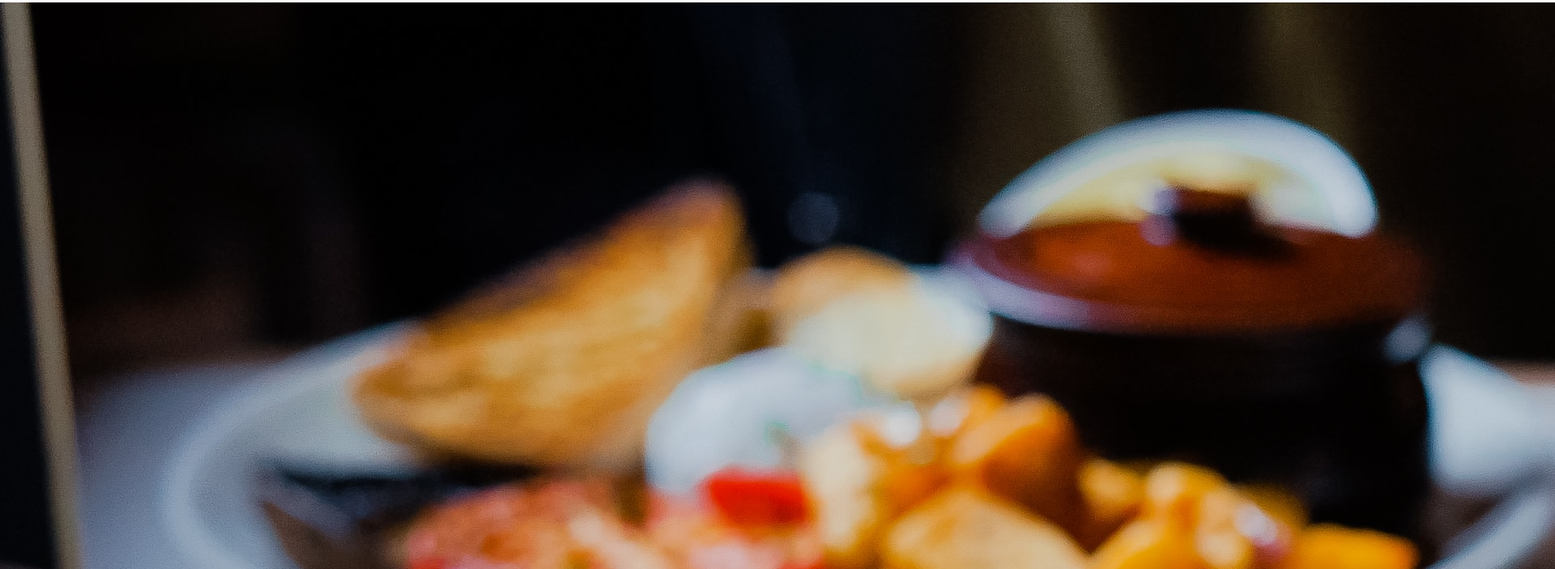
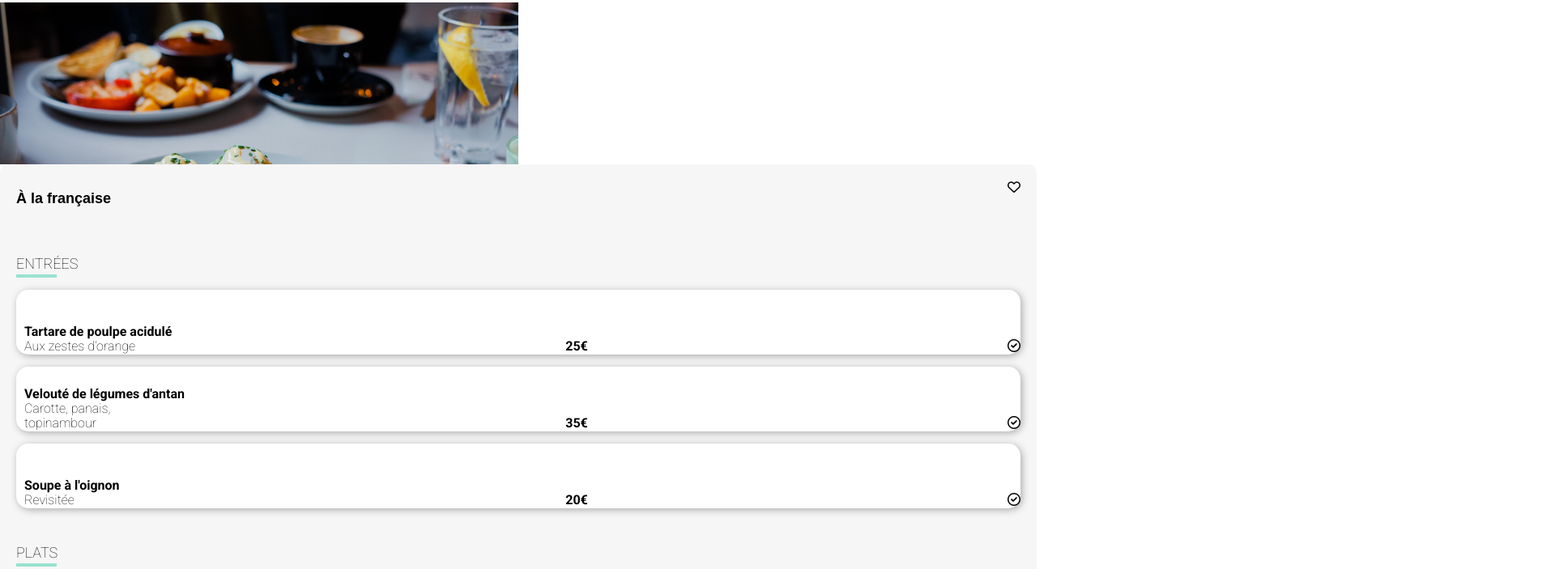
Before and after one commit to TheGoozmeister/Ohmyfood, a website: page francaise.html in a window 1280 px wide. Shown: the part 142-845 px from the top of the page at 81% size, 1920 px wide, since content can reach past the window. Drawn offline with nearby package versions, Linux system fonts and the light colour scheme; files that its build step writes are made by us from their sources; a web font is replaced by a local one.

Commit message:
CSS Menus, Essais animations

```diff
--- a/sass/Pages/_menus.scss
+++ b/sass/Pages/_menus.scss
@@ -8,3 +8,102 @@
 
     }
 }
+
+.image-bg {
+    width: 50%;
+    height: 200px;
+    overflow: hidden;
+    img {
+        width: 100%;
+        object-fit: cover;
+    }
+}
+
+.menu {
+    border-radius: 10px;
+    background-color: $color-grey;
+    display: flex;
+    flex-direction: column;
+    align-items:center;
+    width: 100%;
+    padding: 20px;
+    &__title {
+        display: flex;
+        width: 100%;
+        justify-content: space-between;
+        margin-bottom: 30px;
+    }
+    &__type__title {
+        font-weight: 300;
+        text-transform: uppercase;
+        font-size: 18px;
+        margin-top: 30px;
+    }
+}
+
+.menu__type {
+    width: 100%;
+}
+
+.dish {
+    background-color: $color-white;
+    margin-bottom: 15px;
+    padding-left: 10px;
+    width: 100%;
+    height: 80px;
+    border-radius: 15px;
+    display: flex;
+    justify-content: space-between;
+    align-items: flex-end;
+    @include shadow_grey;
+    &__infos {
+        display: flex;
+        flex-direction: column;
+        width: 150px;
+        text-overflow: ellipsis;
+        &__title {
+            font-weight: bold;
+            white-space: nowrap;
+            text-overflow: ellipsis;
+        }
+        &__description {
+            font-weight: 300;
+        }
+    }
+    &__price {
+        font-weight: bold;
+    }
+    &__checked {
+        width: 80px;
+        height: 100%;
+        border-radius: 0 15px 15px 0;
+        display: flex;
+        justify-content: center;
+        align-items: center;
+        color:$color-tertiary;
+        background-color: $color-tertiary;
+        transform-origin: right;
+        transform: scaleX(0);
+        transition: transform 800ms;
+        i {
+            border-radius: 100%;
+            border: 0px;
+            transform: rotate(0deg);
+            transition: transform 1s;
+            background-color: white;
+        }
+    }
+    &:active > &__checked {
+        transform: scaleX(1);
+        i {
+            transform: rotate(4turn);
+        }
+    }
+}
+
+.border {
+    width: 50px;
+    height: 2px;
+    border: solid 2px $color-tertiary;
+    margin: 2px 0 15px 0;
+}
```
